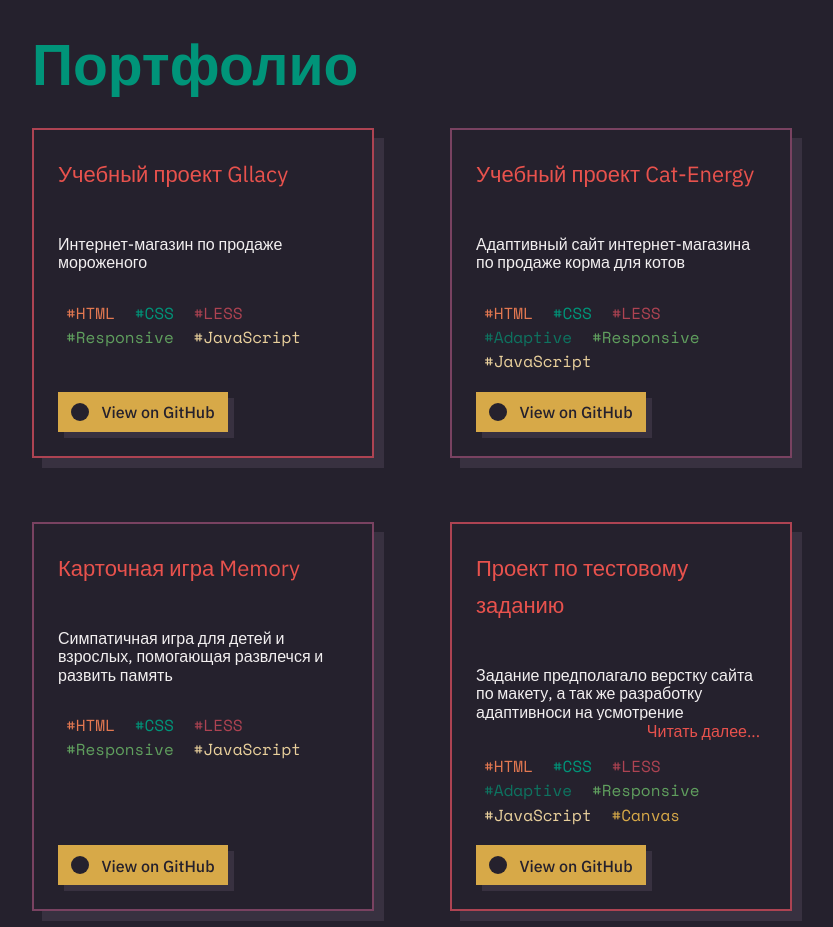
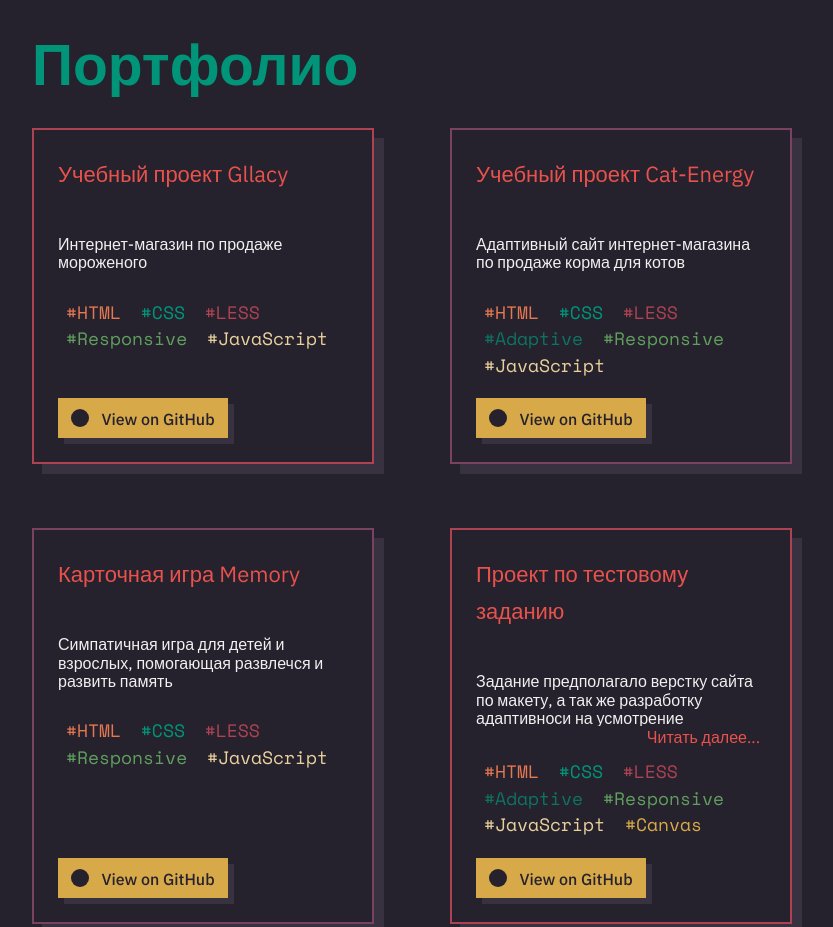
Before and after one commit to Odlopez/portfolio, a website: page source/index.html in a window 1280 px wide. Shown: the part 1060-1987 px from the top of the page, without its empty margins (228-1061 px from the left). Drawn offline with nearby package versions, Linux system fonts and the light colour scheme; files that its build step writes are made by us from their sources; files whose address does not match are found by name.

Commit message:
шрифты

```diff
--- a/source/js/code.js
+++ b/source/js/code.js
@@ -6,7 +6,7 @@
     left: [5, 10, 15, 60, 70, 80],
     duration: [2500, 3000, 4500, 5500],
     timingFunctions: ['parabola', 'twoMount'],
-    fontSize: [1.125, 0.875, 1.25, 1.5, 1.75],
+    fontSize: [1.125, 0.875, 1.25, 1.5],
     code: [
       `for(let i = 0; i <= options.length; i++) {
         createCard(i);
@@ -16,14 +16,48 @@
 
         return Math.round(Math.random() * (to - from) + from);
       };`,
-      `flex-basis: 50%;\ntransform: translateX(-50%) scale(1.2);`,
+      `
+      flex-basis: 50%;
+      transform: translateX(-50%) scale(1.2);
+      border: 2px solid $pink;
+      box-shadow: 10px 10px 0 0 $dgray;
+
+        &:nth-of-type(4n+2),
+        &:nth-of-type(4n+3) {
+          border: 2px solid $violet;
+        }`,
       'CODE_OPTIONS.timingFunctions[getRandomNumber(options.length - 1)]',
-      'requestAnimationFrame(animation);',
-      'return 38.92 * Math.pow(timeFraction, 4) - 69.67 * Math.pow(timeFraction, 3) + 39.451;',
+      `var progress = timingFunction(timeFraction);
+
+      draw(progress);
+
+      if (timeFraction < 1) {
+        requestAnimationFrame(animation);
+      }`,
+      `circ: function (timeFraction) {
+        return 1 - Math.sin(Math.acos(timeFraction));
+      },
+      linear: function (timeFraction) {
+        return timeFraction;
+      },`,
       `const clearCode = function () {
         code.textContent = '';
 
-        const delay = (set) ? set.time : 0;`
+        const delay = (set) ? set.time : 0;`,
+      `const sortFisherYates = function (arr, getNewArray) {
+        let j;
+
+        if (getNewArray) {
+          arr = arr.slice(0);
+        }
+
+        for (let i = arr.length - 1; i > 0; i--) {
+          j = getRandomNumber(arr.length - 1);
+          [arr[j], arr[i]] = [arr[i], arr[j]]
+        }
+
+        return arr;
+      };`
     ]
   };
   var REPEAT_DURATION = [2000, 7000];
--- a/source/js/text-hidden.js
+++ b/source/js/text-hidden.js
@@ -6,9 +6,12 @@
   var onTextHideButtonClick = function (e) {
     e.preventDefault();
 
-    e.target.closest('.card__text').style.overflow = 'visible';
-    e.target.closest('.card__text').style.maxHeight = 'none';
-    e.target.closest('.card__button-wrap').style.position = 'relative';
+    var parent = e.target.closest('.card__text');
+    var buttonWrap = e.target.closest('.card__button-wrap');
+    var height = parent.clientHeight + parent.querySelector('.card__copy-wrap').clientHeight;
+
+    parent.style.maxHeight = `${height}px`;
+    buttonWrap.style.position = 'relative';
 
     e.target.removeEventListener('click', onTextHideButtonClick);
     e.target.innerHTML = `Свернуть &#8593;`;
--- a/source/sass/blocks/card.scss
+++ b/source/sass/blocks/card.scss
@@ -5,8 +5,10 @@
   width: 45%;
   margin-bottom: 64px;
   padding: 24px;
+
   font-size: #{$size-d}px;
 
+  background-color: $black;
   border: 2px solid $pink;
   box-shadow: 10px 10px 0 0 $dgray;
 
@@ -29,6 +31,8 @@
 
   max-height: 91px;
   overflow: hidden;
+
+  transition: max-height 0.3s cubic-bezier(0.61, 0.87, 0.96, 0.99);
 }
 
 .card__button-wrap {
@@ -56,6 +60,8 @@
   padding: 0 8px;
 
   font-family: "Space Mono", monospace;
+  font-size: (18em/16);
+  line-height: (20em/16);
   color: $yellow;
 
   &--html {
```
Also changed, not shown: source/index.html (+1 -1 lines).
